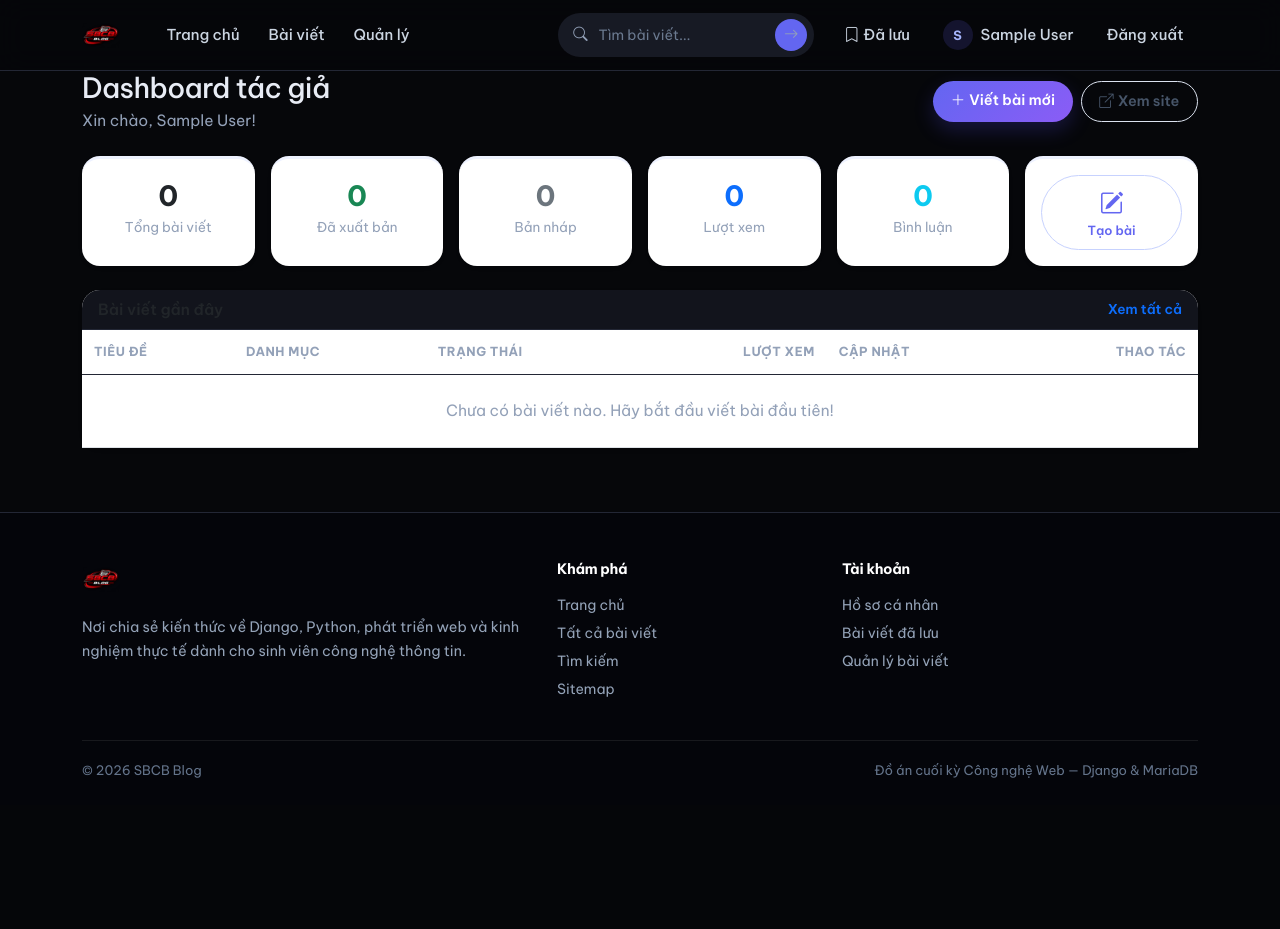
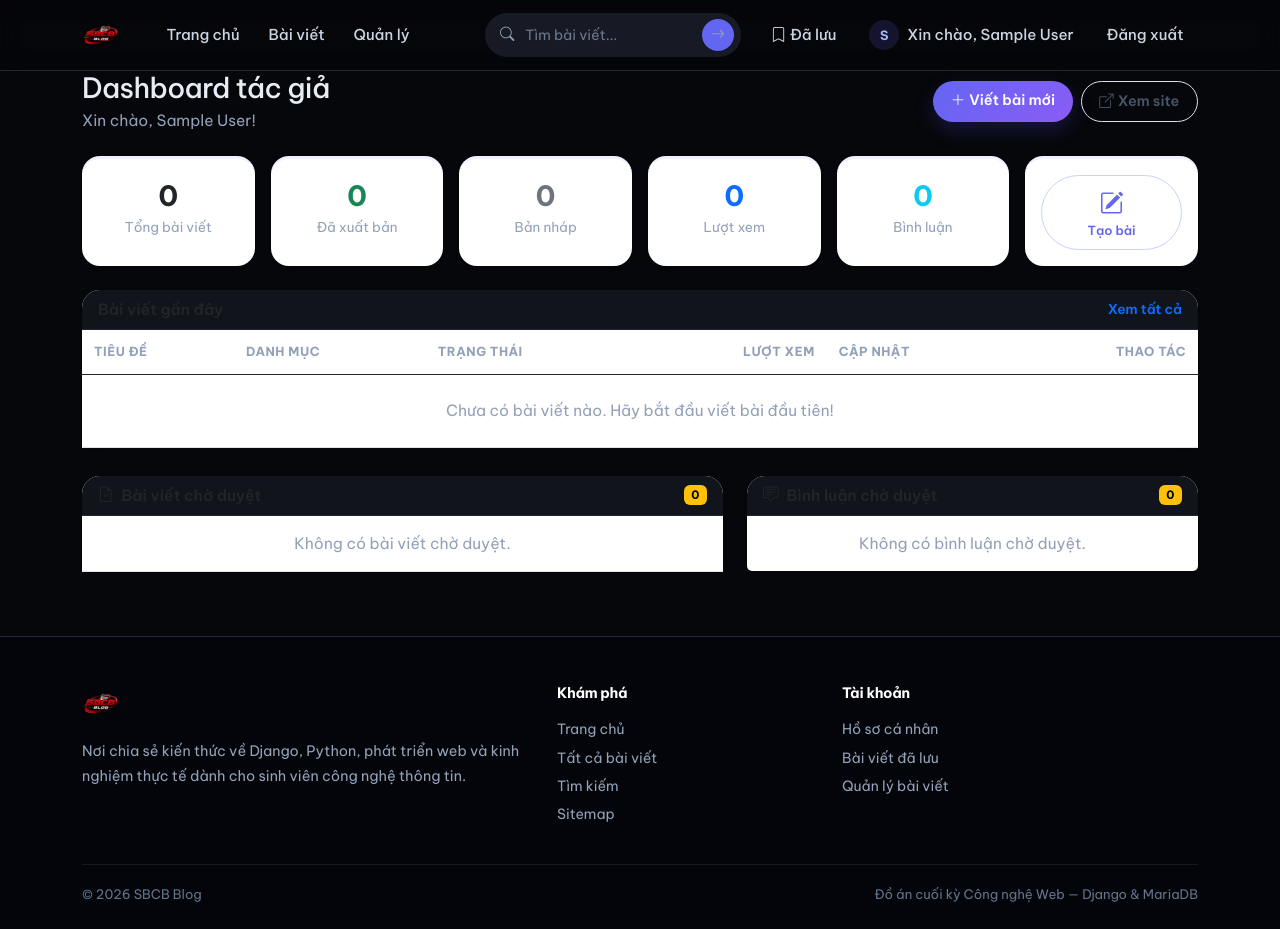
Before and after one commit to cuongtran33200-ctrl/CNWEB, a Django app: page /author/ in a window 1280 px wide. Before the commit the page ends 778 px from the top, so only its background shows below. Run offline with Django 5.2, Linux system fonts and the light colour scheme; the visitor is signed in with stand-in values (Sample User, id 1); data comes from the database, SQL or seed files in the repository; data that the repository does not hold is empty.

Commit message:
feat: add inline moderation dashboard

```diff
--- a/backend/apps/blog/author_urls.py
+++ b/backend/apps/blog/author_urls.py
@@ -18,4 +18,8 @@ urlpatterns = [
         author_views.PostDeleteView.as_view(),
         name="post_delete",
     ),
+    path("moderation/posts/<int:pk>/approve/", author_views.approve_post, name="approve_post"),
+    path("moderation/posts/<int:pk>/reject/", author_views.reject_post, name="reject_post"),
+    path("moderation/comments/<int:pk>/approve/", author_views.approve_comment, name="approve_comment"),
+    path("moderation/comments/<int:pk>/reject/", author_views.reject_comment, name="reject_comment"),
 ]
--- a/backend/apps/blog/author_views.py
+++ b/backend/apps/blog/author_views.py
@@ -1,5 +1,8 @@
 from django.contrib import messages
+from django.contrib.auth.decorators import login_required, user_passes_test
 from django.db.models import Sum
+from django.shortcuts import get_object_or_404, redirect
+from django.views.decorators.http import require_POST
 from django.urls import reverse_lazy
 from django.views.generic import (
     CreateView,
@@ -39,6 +42,13 @@ class DashboardView(ContributorRequiredMixin, TemplateView):
             ).count(),
         }
         context["recent_posts"] = posts.order_by("-updated_at")[:5]
+        if self.request.user.is_admin_role:
+            context["pending_posts"] = Post.objects.filter(
+                status=Post.Status.DRAFT
+            ).select_related("author", "category").order_by("-updated_at")
+            context["pending_comments"] = Comment.objects.filter(
+                is_approved=False
+            ).select_related("user", "post").order_by("-created_at")
         return context
 
 
@@ -100,3 +110,46 @@ class PostDeleteView(ContributorRequiredMixin, DeleteView):
     def form_valid(self, form):
         messages.success(self.request, "Đã xoá bài viết.")
         return super().form_valid(form)
+
+
+def admin_only(view):
+    return login_required(user_passes_test(lambda user: user.is_admin_role)(view))
+
+
+@admin_only
+@require_POST
+def approve_post(request, pk):
+    post = get_object_or_404(Post, pk=pk)
+    post.status = Post.Status.PUBLISHED
+    post.save(update_fields=["status", "published_at", "updated_at"])
+    messages.success(request, f'Đã duyệt bài viết "{post.title}".')
+    return redirect("author:dashboard")
+
+
+@admin_only
+@require_POST
+def reject_post(request, pk):
+    post = get_object_or_404(Post, pk=pk)
+    post.status = Post.Status.DRAFT
+    post.save(update_fields=["status", "updated_at"])
+    messages.info(request, f'Đã từ chối bài viết "{post.title}".')
+    return redirect("author:dashboard")
+
+
+@admin_only
+@require_POST
+def approve_comment(request, pk):
+    comment = get_object_or_404(Comment, pk=pk)
+    comment.is_approved = True
+    comment.save(update_fields=["is_approved"])
+    messages.success(request, "Đã duyệt bình luận.")
+    return redirect("author:dashboard")
+
+
+@admin_only
+@require_POST
+def reject_comment(request, pk):
+    comment = get_object_or_404(Comment, pk=pk)
+    comment.delete()
+    messages.info(request, "Đã từ chối và xóa bình luận.")
+    return redirect("author:dashboard")
--- a/frontend/templates/author/dashboard.html
+++ b/frontend/templates/author/dashboard.html
@@ -117,5 +117,55 @@
             </table>
         </div>
     </div>
+
+    {% if user.is_admin_role %}
+        <div class="row g-4 mt-1">
+            <div class="col-lg-7">
+                <div class="card shadow-sm">
+                    <div class="card-header d-flex justify-content-between align-items-center">
+                        <span class="fw-semibold"><i class="bi bi-file-earmark-check me-2"></i>Bài viết chờ duyệt</span>
+                        <span class="badge text-bg-warning">{{ pending_posts|length }}</span>
+                    </div>
+                    <div class="table-responsive">
+                        <table class="table table-hover align-middle mb-0">
+                            <tbody>
+                                {% for post in pending_posts %}
+                                    <tr>
+                                        <td><strong>{{ post.title|truncatechars:42 }}</strong><br><small class="text-muted">{{ post.author }} · {{ post.category.name }}</small></td>
+                                        <td class="text-end text-nowrap">
+                                            <form method="post" action="{% url 'author:approve_post' post.pk %}" class="d-inline">{% csrf_token %}<button class="btn btn-sm btn-success">Duyệt</button></form>
+                                            <form method="post" action="{% url 'author:reject_post' post.pk %}" class="d-inline">{% csrf_token %}<button class="btn btn-sm btn-outline-danger">Từ chối</button></form>
+                                        </td>
+                                    </tr>
+                                {% empty %}
+                                    <tr><td class="text-muted text-center py-3">Không có bài viết chờ duyệt.</td></tr>
+                                {% endfor %}
+                            </tbody>
+                        </table>
+                    </div>
+                </div>
+            </div>
+            <div class="col-lg-5">
+                <div class="card shadow-sm">
+                    <div class="card-header d-flex justify-content-between align-items-center">
+                        <span class="fw-semibold"><i class="bi bi-chat-square-text me-2"></i>Bình luận chờ duyệt</span>
+                        <span class="badge text-bg-warning">{{ pending_comments|length }}</span>
+                    </div>
+                    <div class="list-group list-group-flush">
+                        {% for comment in pending_comments %}
+                            <div class="list-group-item">
+                                <div class="small mb-2"><strong>{{ comment.user }}</strong> trên {{ comment.post.title|truncatechars:28 }}</div>
+                                <p class="small text-muted mb-2">{{ comment.content|truncatechars:100 }}</p>
+                                <form method="post" action="{% url 'author:approve_comment' comment.pk %}" class="d-inline">{% csrf_token %}<button class="btn btn-sm btn-success">Duyệt</button></form>
+                                <form method="post" action="{% url 'author:reject_comment' comment.pk %}" class="d-inline">{% csrf_token %}<button class="btn btn-sm btn-outline-danger">Từ chối</button></form>
+                            </div>
+                        {% empty %}
+                            <div class="list-group-item text-muted text-center py-3">Không có bình luận chờ duyệt.</div>
+                        {% endfor %}
+                    </div>
+                </div>
+            </div>
+        </div>
+    {% endif %}
 </div>
 {% endblock %}
--- a/frontend/templates/base.html
+++ b/frontend/templates/base.html
@@ -75,7 +75,7 @@
                                         {{ user.username|first|upper }}
                                     {% endif %}
                                 </span>
-                                <span class="d-none d-lg-inline">{{ user }}</span>
+                                <span class="d-none d-lg-inline">Xin chào, {{ user.get_full_name|default:user.username }}</span>
                             </a>
                         </li>
                         <li class="nav-item">
```
